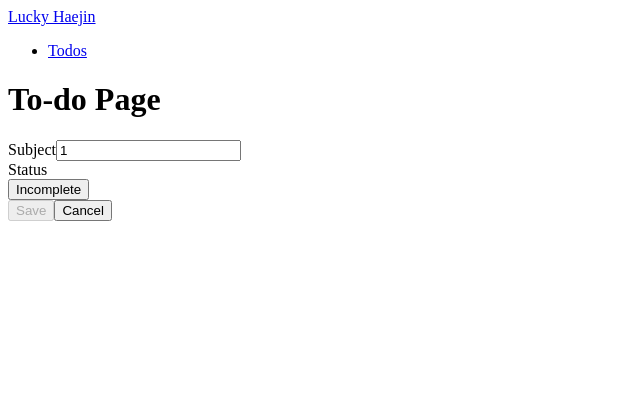
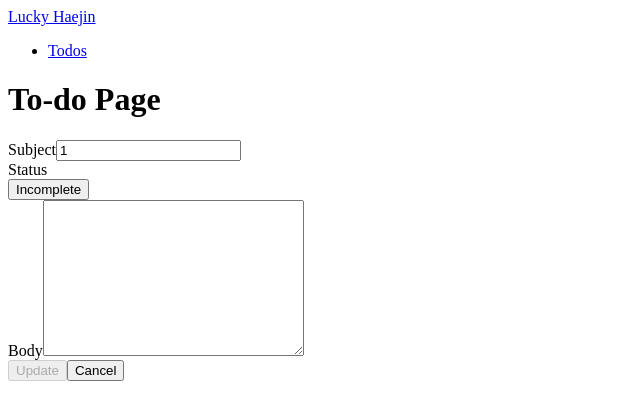
Before and after one commit to haejin-park/basic, a Vue app: page /todos/1 in a window 1280 px wide. Shown: the top 420 px of the page, without its empty margins (0-640 px from the left). Built offline with nearby package versions, Linux system fonts and the light colour scheme; data requests are answered from the project's data file; the HTML template or start-up script is replaced by a standard one.

Commit message:
make create todo page

```diff
--- a/db.json
+++ b/db.json
@@ -58,7 +58,20 @@
     {
       "subject": "12",
       "completed": false,
+      "body": "update",
       "id": 13
+    },
+    {
+      "subject": "vue.js",
+      "completed": false,
+      "body": "오늘 끝낼거야",
+      "id": 14
+    },
+    {
+      "subject": "html, js, ts",
+      "completed": false,
+      "body": "내일 모레까지 끝내자",
+      "id": 15
     }
   ]
 }
--- /dev/null
+++ b/src/components/TodoForm.vue
@@ -0,0 +1,167 @@
+<template>
+    <div v-if="loading">
+        Loading...
+    </div>
+    <form
+    v-else
+    @submit.prevent="onSave"
+    >
+        <div class="row">
+            <div class="col-6">
+                <div class="form-group">
+                    <label>Subject</label>
+                    <input
+                        v-model="todo.subject"
+                        type="text"
+                        class="form-control"
+                    >
+                </div>
+            </div>
+            <div v-if="editing" class="col-6">
+                <div class="form-group">
+                    <label>Status</label>
+                    <div>
+                        <button
+                            class="btn"
+                            type="button"
+                            :class="todo.completed? 'btn-success' : 'btn-danger'"
+                            @click="togglTodoStatus"
+                        >
+                            {{todo.completed? 'Completed': 'Incomplete'}}
+                        </button>
+                    </div>
+                </div>
+            </div>
+            <div class="col-12">
+                <div class="form-group">
+                    <label>Body</label>
+                    <textarea v-model="todo.body" class="form-control" cols="30" rows="10"></textarea>
+                </div>
+            </div>
+        </div>
+        <button
+            type="submit"
+            class="btn btn-primary"
+            :disabled="!todoUpdated"
+        >
+            {{editing? 'Update' : 'Create'}}
+        </button>
+        <button
+            class="btn btn-outline-dark ml-2"
+            @click="moveTodoListPage"
+        >
+            Cancel
+        </button>
+    </form>
+    <Toast
+        v-if="showToast"
+        :message="toastMessage"
+        :type="toastAlertType"
+    />
+</template>
+
+<script>
+import {ref, computed} from 'vue';
+import {useRoute,useRouter} from 'vue-router';
+import axios from 'axios'
+import _ from 'lodash';
+import Toast from '@/components/Toast.vue';
+import {useToast} from '@/composables/toast'
+export default {
+    components: {
+        Toast
+    },
+    props: {
+        editing: {
+            type: Boolean,
+            default: false
+        }
+    },
+    setup(props) {
+        const route = useRoute();
+        const router = useRouter();
+        const todo = ref({
+            subject: '',
+            completed: false,
+            body: ''
+        });
+        const originalTodo = ref(null);
+        const loading = ref(false);
+        const todoId = route.params.id
+        const { showToast, toastMessage, toastAlertType, triggerToast} = useToast();
+        const getTodo = async () => {
+            loading.value = true;
+            try {
+                const res = await axios.get(`http://localhost:3000/todos/${todoId}`);
+                todo.value = {...res.data};
+                originalTodo.value = {...res.data};
+                loading.value = false;
+            } catch(error) {
+                loading.value = false;
+                console.log(error);
+                triggerToast('Something went wrong', 'danger');
+            }
+        }
+        if(props.editing) {
+            getTodo();
+        }
+
+        const todoUpdated = computed(() => {
+            return !_.isEqual(todo.value, originalTodo.value);
+        });
+
+        const toggleTodoStatus = () => {
+            todo.value.complted = !todo.value.completed;
+        }
+
+        const moveTodoListPage = () => {
+            router.push({
+                name:'Todos'
+            })
+        };
+        const onSave = async () => {
+            try {
+                let res;
+                const data = {
+                    subject: todo.value.subject,
+                    completed: todo.value.completed,
+                    body: todo.value.body
+                };
+                if(props.editing) {
+                    res = await axios.put(`
+                    http://localhost:3000/todos/${todoId}
+                    `, data);
+                    originalTodo.value = {...res.data};
+
+                } else {
+                    res = await axios.post(`
+                    http://localhost:3000/todos
+                    `, data);
+                    todo.value.subject = '';
+                    todo.value.body = '';
+                }
+                const message = 'Successfully ' + (props.editing ? 'Updated!':'Created!');
+                triggerToast(message);
+            } catch(error) {
+                console.log(error);
+                triggerToast('Something went wrong', 'danger');
+            }
+        }
+        return {
+            todo,
+            loading,
+            toggleTodoStatus,
+            moveTodoListPage,
+            onSave,
+            todoUpdated,
+            showToast,
+            toastMessage,
+            toastAlertType
+        }
+    }
+}
+</script>
+
+<style>
+
+</style>
--- a/src/pages/todos/_id.vue
+++ b/src/pages/todos/_id.vue
@@ -1,130 +1,13 @@
 <template>
     <h1>To-do Page</h1>
-    <div v-if="loading">
-        Loading...
-    </div>
-    <form
-    v-else
-    @submit.prevent="onSave"
-    >
-        <div class="row">
-            <div class="col-6">
-                <div class="form-group">
-                    <label>Subject</label>
-                    <input
-                        v-model="todo.subject"
-                        type="text"
-                        class="form-control"
-                    >
-                </div>
-            </div>
-            <div class="col-6">
-                <div class="form-group">
-                    <label>Status</label>
-                    <div>
-                        <button
-                            class="btn"
-                            :class="todo.completed? 'btn-success' : 'btn-danger'"
-                            @click="togglTodoStatus"
-                        >
-                            {{todo.completed? 'Completed': 'Incomplete'}}
-                        </button>
-                    </div>
-                </div>
-            </div>
-        </div>
-        <button
-            type="submit"
-            class="btn btn-primary"
-            :disabled="!todoUpdated"
-        >
-            Save
-        </button>
-        <button
-            class="btn btn-outline-dark ml-2"
-            @click="moveTodoListPage"
-        >
-            Cancel
-        </button>
-    </form>
-    <Toast
-        v-if="showToast"
-        :message="toastMessage"
-        :type="toastAlertType"
-    />
-    <div id="kossie"></div>
+    <TodoForm :editing="true"/>
 </template>
 
 <script>
-import {ref, computed} from 'vue';
-import {useRoute,useRouter} from 'vue-router';
-import axios from 'axios'
-import _ from 'lodash';
-import Toast from '@/components/Toast.vue';
-import {useToast} from '@/composables/toast'
+import TodoForm from '@/components/TodoForm.vue';
 export default {
     components: {
-        Toast
-    },
-    setup() {
-        const route = useRoute();
-        const router = useRouter();
-        const todo = ref(null);
-        const originalTodo = ref(null);
-        const loading = ref(true);
-        const todoId = route.params.id
-        const { showToast, toastMessage, toastAlertType, triggerToast} = useToast();
-        const getTodo = async () => {
-            try {
-                const res = await axios.get(`http://localhost:3000/todos/${todoId}`);
-                todo.value = {...res.data};
-                originalTodo.value = {...res.data};
-                loading.value = false;
-            } catch(error) {
-                console.log(error);
-                triggerToast('Something went wrong', 'danger');
-            }
-        }
-        getTodo();
-
-        const todoUpdated = computed(() => {
-            return !_.isEqual(todo.value, originalTodo.value);
-        });
-
-        const toggleTodoStatus = () => {
-            todo.value.complted = !todo.value.completed;
-        }
-
-        const moveTodoListPage = () => {
-            router.push({
-                name:'Todos'
-            })
-        };
-        const onSave = async () => {
-            try {
-                const res = await axios.put(`http://localhost:3000/todos/${todoId}`, {
-                subject: todo.value.subject,
-                completed:todo.value.completed
-                });
-                console.log(res);
-                originalTodo.value = {...res.data};
-                triggerToast('Successfully saved!');
-            } catch(error) {
-                console.log(error);
-                triggerToast('Something went wrong', 'danger');
-            }
-        }
-        return {
-            todo,
-            loading,
-            toggleTodoStatus,
-            moveTodoListPage,
-            onSave,
-            todoUpdated,
-            showToast,
-            toastMessage,
-            toastAlertType
-        }
+        TodoForm
     }
 }
 </script>
--- a/src/pages/todos/create/index.vue
+++ b/src/pages/todos/create/index.vue
@@ -1,10 +1,14 @@
 <template>
-  Create Page
+    <h1>Create Page</h1>
+    <TodoForm :editing="false" />
 </template>
 
 <script>
+import TodoForm from '@/components/TodoForm.vue'
 export default {
-
+    components: {
+        TodoForm
+    }
 }
 </script>
 
--- a/src/pages/todos/index.vue
+++ b/src/pages/todos/index.vue
@@ -16,9 +16,6 @@
       @keyup.enter="searchTodo"
       >
     <hr/>
-    <TodoSimpleForm
-      @add-todo="addTodo"
-    />
     <div style="color:red">{{ error }}</div>
     <div v-if="!todos.length">
       There is nothing to display
@@ -63,7 +60,6 @@
 
 <script>
 import {ref, computed, watch} from 'vue';
-import TodoSimpleForm from '@/components/TodoSimpleForm.vue';
 import TodoList from '@/components/TodoList.vue';
 import axios from 'axios';
 import Toast from '@/components/Toast.vue';
@@ -71,7 +67,6 @@
 import {useRouter} from 'vue-router';
 export default {
     components: {
-      TodoSimpleForm,
       TodoList,
       Toast
   },
```
